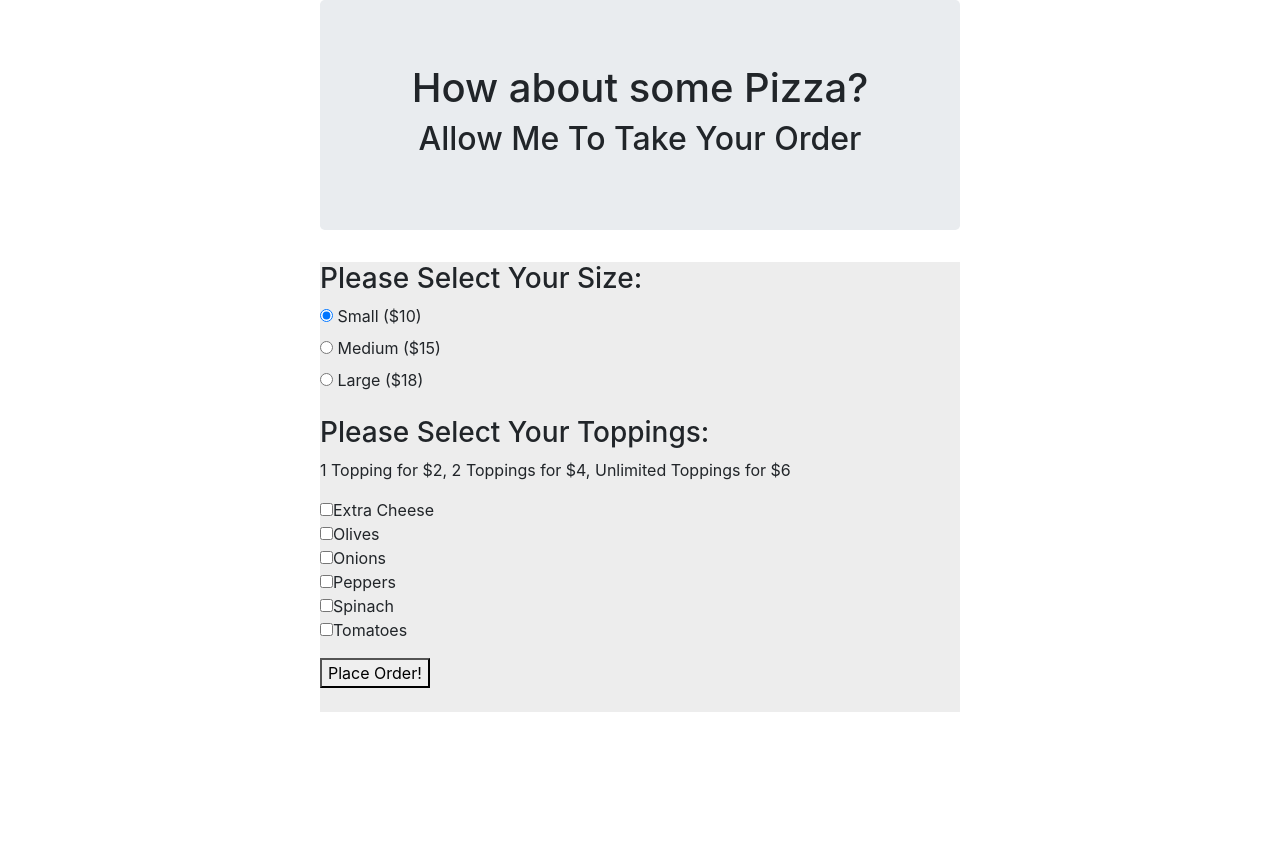
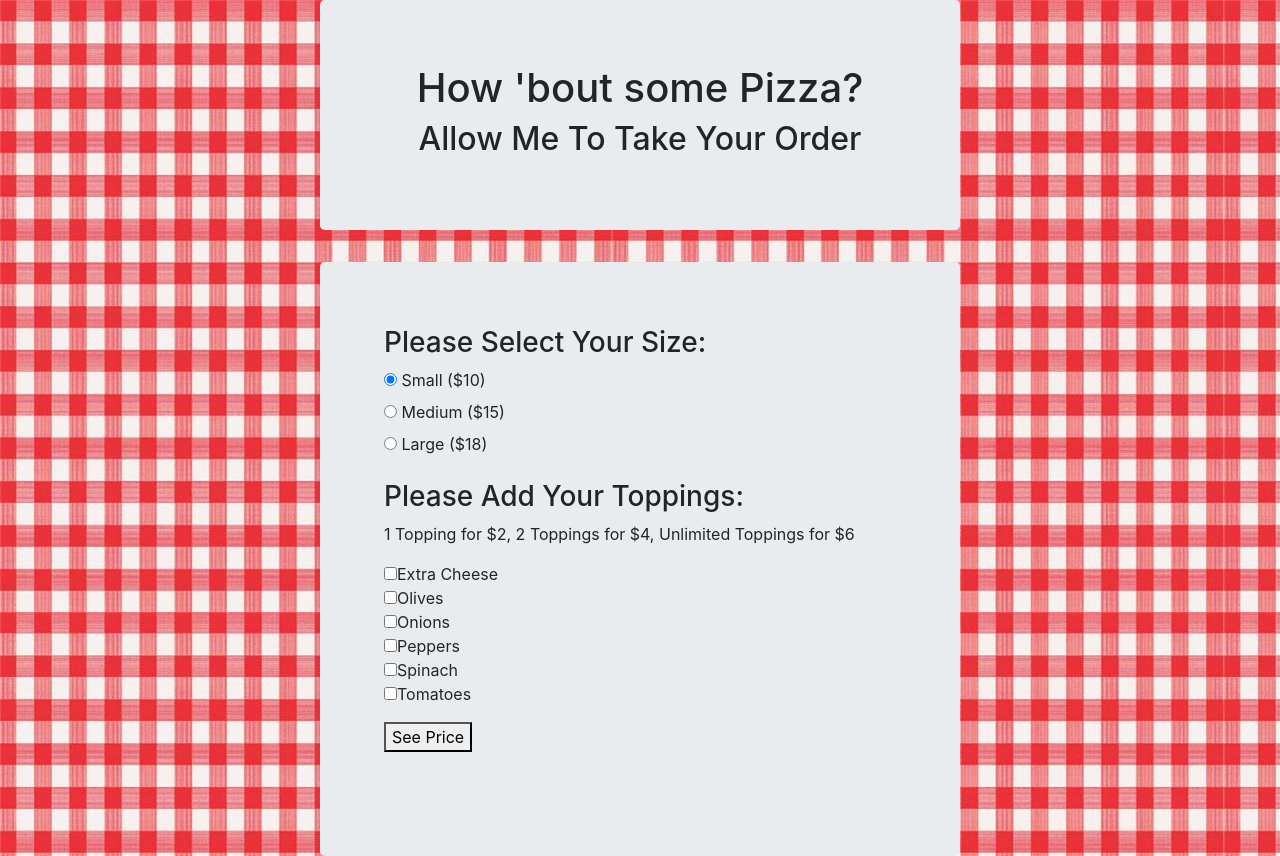
Before and after one commit to waredaniel/Pizza-Parlor, a plain HTML site: page index.html in a window 1280 px wide. Before the commit the page ends 800 px from the top, so only its background shows below. Drawn offline with Linux system fonts and the light colour scheme.

Commit message:
Fix formatting errors in html.

```diff
--- a/css/styles.css
+++ b/css/styles.css
@@ -10,9 +10,11 @@ body {
 }
 
 .menu {
-  background-color: rgb(237, 237, 237);
+  background-color: #e9ecef;
   margin-left: 25%;
   margin-right: 25%;
+  border-radius: 0.3rem;
+  padding:5%;
 }
 
 .submit {
@@ -23,3 +25,8 @@ align-self: center;
 .orderplaced {
   text-align:center;
 }
+
+#ordertotal {
+background-color: #ffffff;
+
+}
--- a/index.html
+++ b/index.html
@@ -10,7 +10,7 @@
 <body>
    <div>
     <div class="jumbotron">
-      <h1>How about some Pizza?</h1>
+      <h1>How 'bout some Pizza?</h1>
       <h2>Allow Me To Take Your Order</h2>
     </div>
     <div>
@@ -38,7 +38,7 @@
             </div>
           </div>
           <div class = "form-group">
-            <h3>Please Select Your Toppings:</h3>
+            <h3>Please Add Your Toppings:</h3>
             <p> 1 Topping for $2, 2 Toppings for $4, Unlimited Toppings for $6</p>
             <input type="checkbox" name="toppings" value="cheese">Extra Cheese<br>
             <input type="checkbox" name="toppings" value="olives">Olives<br>
@@ -47,7 +47,7 @@
             <input type="checkbox" name="toppings" value="spinach">Spinach<br>
             <input type="checkbox" name="toppings" value="tomatoes">Tomatoes<br>
           </div>
-          <button class="submit" type="submit">Place Order!</button>
+          <button class="submit" type="submit">See Price</button>
       </form>
       <br>
       <div class="orderplaced">
```
Also changed, not shown: js/scripts.js (+0 -10 lines), img/tablecloth.jpeg (added), 1 other file.
